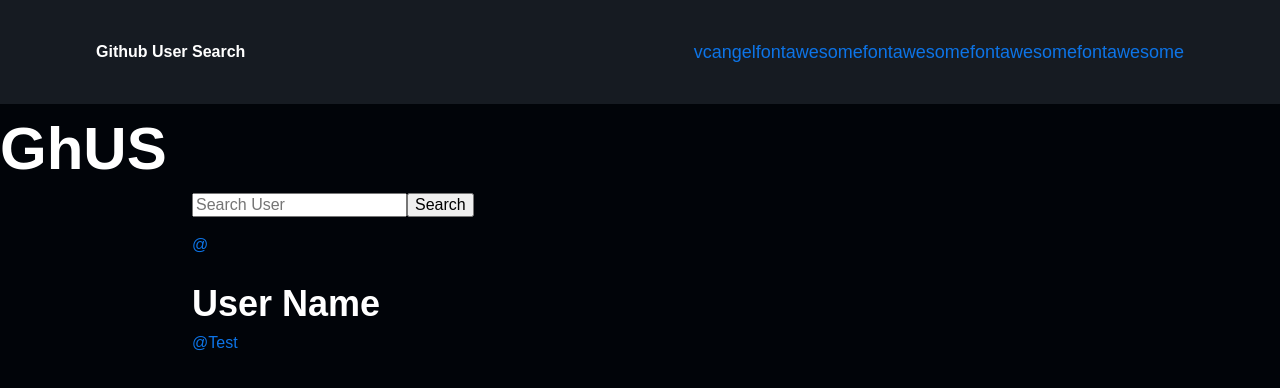
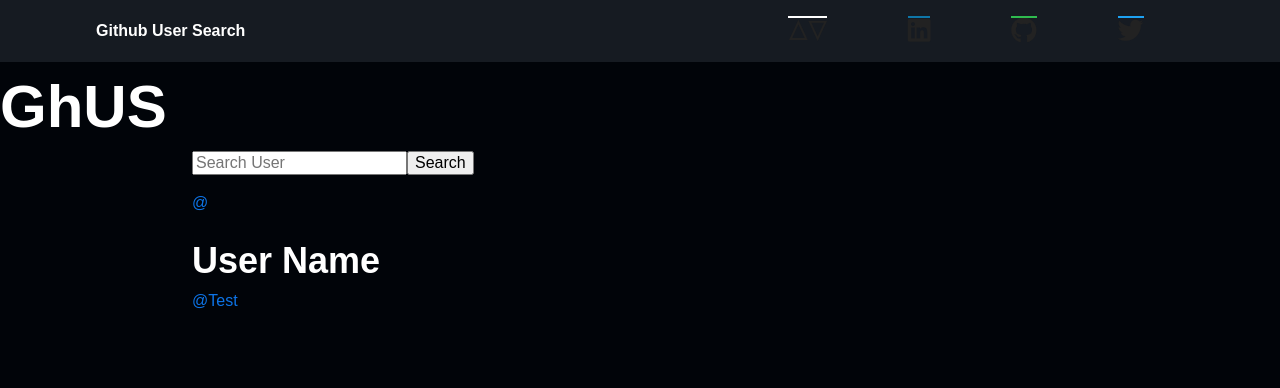
Before and after one commit to VCAngel/GH_User_Search, a React (Create React App) app: page / in a window 1280 px wide. Shown: the top 388 px of the page. Built offline with nearby package versions, Linux system fonts and the light colour scheme.

Commit message:
Navbar basically done; ssome tweaking pending

```diff
--- a/package.json
+++ b/package.json
@@ -26,6 +26,7 @@
     "@babel/preset-react": "^7.16.7",
     "@babel/runtime": "^7.17.2",
     "babel-loader": "^8.2.3",
+    "babel-plugin-macros": "^3.1.0",
     "css-loader": "^6.6.0",
     "dart-sass": "^1.25.0",
     "file-loader": "^6.2.0",
@@ -34,6 +35,7 @@
     "react": "^17.0.2",
     "react-dom": "^17.0.2",
     "react-scripts": "^5.0.0",
+    "sass": "^1.49.8",
     "sass-loader": "^12.6.0",
     "style-loader": "^3.3.1",
     "web-vitals": "^2.1.4",
--- a/src/components/navbar/Navbar.jsx
+++ b/src/components/navbar/Navbar.jsx
@@ -5,7 +5,6 @@ const socialsObj = {
     'vcangel': '#',
     'linkedin': '#',
     'github': 'https://github.com/VCAngel',
-    'platzi': 'https://platzi.com/p/VCAngel/',
     'twitter': 'https://twitter.com/Dedoloco321',
 };
 
@@ -21,11 +20,9 @@ class Navbar extends Component {
 
     generateSocials = () => {
         const socialEntries = Object.entries(socialsObj);
-        let direction;
         // console.log(socialEntries);
         return socialEntries.map((socialEntry, index) => {
             let j = 0;
-            index >= 2 ? direction = 'left' : direction = 'right';
             return <Social key={socialEntry[index, j]} mod={socialEntry[index, j]} link={socialEntry[index, ++j]}></Social>
         })
     }
--- a/src/components/navbar/Social.jsx
+++ b/src/components/navbar/Social.jsx
@@ -1,21 +1,20 @@
-import React, { Component } from 'react';
+import React from 'react';
+
 
 const Social = (({ mod, link }) => {
-    const socialMod = `social__link--${mod}`
+    const socialMod = `fa-brands fa-${mod}`
     let node;
 
-    if(mod == 'vcangel'){
-        node = <p>vcangel</p>;
-    }else{
-        node = <p>fontawesome</p>
+    if (mod == 'vcangel') {
+        node = <span className='social__link--portfolio' aria-hidden="true">AV</span>
+    } else {
+        node = <span className={socialMod} aria-hidden="true"></span>
     }
 
     return (
         <li className="social">
             <a href={link} target="_blank" className="social__link">
-                <span className={socialMod}>
-                    {node}
-                </span>
+                {node}
             </a>
         </li>
     );
--- a/src/index.html
+++ b/src/index.html
@@ -5,6 +5,9 @@
     <meta charset="UTF-8">
     <meta http-equiv="X-UA-Compatible" content="IE=edge">
     <meta name="viewport" content="width=device-width, initial-scale=1.0">
+    <link rel="stylesheet" href="https://cdnjs.cloudflare.com/ajax/libs/font-awesome/6.0.0/css/brands.min.css"
+        integrity="sha512-bSncow0ApIhONbz+pNI52n0trz5fMWbgteHsonaPk42JbunIeM9ee+zTYAUP1eLPky5wP0XZ7MSLAPxKkwnlzw=="
+        crossorigin="anonymous" referrerpolicy="no-referrer" />
     <title>Github User Search</title>
 </head>
 
--- a/src/scss/base/_vars.scss
+++ b/src/scss/base/_vars.scss
@@ -5,6 +5,8 @@ $backgroundDark: #010409;
 $primaryLight: #ffffff;
 $ghGreen: #2fbb4f;
 $ghBlue: #0d74e7;
+$linkedIn: #0e76a8;
+$twitter: #1da1f2;
 
 //* Breakpoints
 $sm-mobile: 480px;
@@ -15,6 +17,7 @@ $lg-desktop: 1440px;
 
 //* Fonts
 $font: "Nunita Sans", sans-serif;
+$logo: "Major Mono Display", monospace;
 
 //* Font weights
 $extraLight: 200;
--- a/src/scss/styles/_navbar.scss
+++ b/src/scss/styles/_navbar.scss
@@ -31,12 +31,6 @@
                 }
             }
 
-            &__logo {
-                text-align: center;
-                font-size: 1.6rem;
-                font-family: "Major Mono Display", monospace;
-            }
-
             &__item {
                 width: 100%;
                 position: relative;
@@ -56,7 +50,6 @@
                 @include lg-desktop {
                     width: 50%;
                 }
-
             }
         }
     }
@@ -64,20 +57,56 @@
 
 .social {
     cursor: pointer;
+    position: relative;
 
-    &__link--vcangel{
+    &__link--portfolio {
+        font-size: 2.6rem;
+        font-weight: $extraBold;
+        font-family: $logo;
+        color: #222;
     }
 
-    &__link--linkedin{
-
-    }
-    &__link--github{
-
-    }
-    &__link--platzi{
-
-    }
-    &__link--twitter{
-
+    .fa-brands {
+        font-size: 2.6rem;
+        color: #222;
     }
 }
+
+li.social::before {
+    font-family: "Font Awesome 6 Brands";
+    position: absolute;
+    top: 0;
+    left: 0;
+    font-size: 2.6rem;
+    height: 0;
+    overflow: hidden;
+    transition: 0.5s ease-in-out;
+}
+
+// -> Link animations
+.social:nth-child(1)::before {
+    content: "AV";
+    font-family: $logo;
+    color: $primaryLight;
+    border-bottom: 0.2rem solid $primaryLight;
+}
+.social:nth-child(2)::before {
+    content: "\f08c";
+    color: $linkedIn;
+    border-bottom: 0.2rem solid $linkedIn;
+}
+.social:nth-child(3)::before {
+    content: "\f09b";
+    color: $ghGreen;
+    border-bottom: 0.2rem solid $ghGreen;
+}
+.social:nth-child(4)::before {
+    content: "\f099";
+    color: $twitter;
+    border-bottom: 0.2rem solid $twitter;
+}
+
+.social:hover::before {
+    height: 100%;
+    border-bottom: 0rem solid;
+}
```
Also changed, not shown: 1 other file (tests, documents, lock files or other folders).
